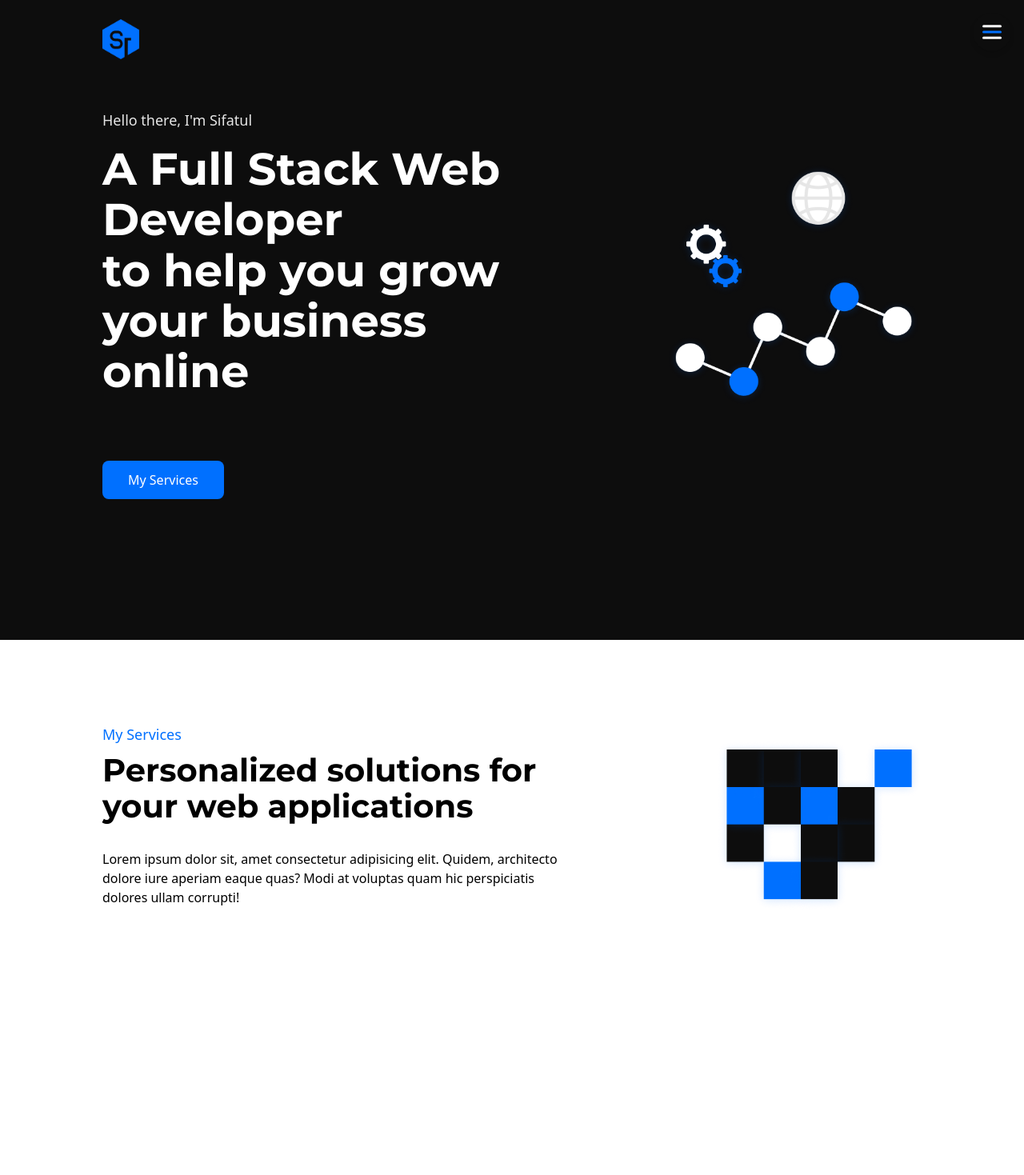
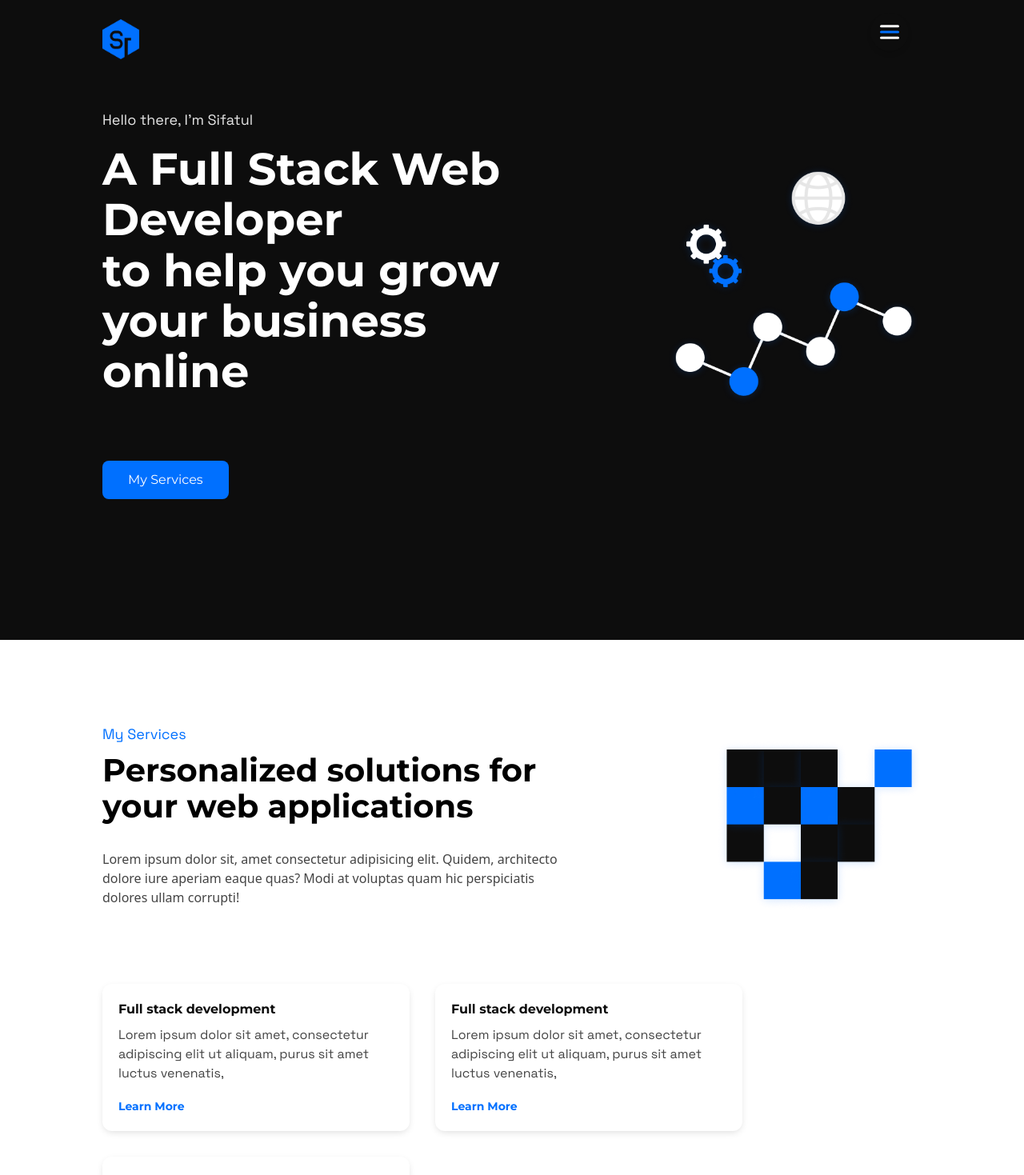
Before and after one commit to sifatulrabbi/sifatulrabbi.github.io, a Next.js app: page / in a window 1280 px wide. Shown: the top 1469 px of the page at 80% size. Before the commit the page ends 1190 px from the top, so only its background shows below. Built offline with nearby package versions, Linux system fonts and the light colour scheme.

Commit message:
feat: add services component
- add card component for service

```diff
--- a/components/header.tsx
+++ b/components/header.tsx
@@ -8,8 +8,8 @@ interface Props {
 export const Header: React.FC<Props> = ({caption, title}) => {
     return (
         <div className="flex flex-col max-w-xl">
-            <span className="text-blue text-lg">{caption}</span>
-            <h2 className="text-h2 mt-2">{title}</h2>
+            <span className="text-blue text-lg font-secondary">{caption}</span>
+            <h2 className="text-h2 mt-2 font-primary">{title}</h2>
         </div>
     );
 };
--- a/components/intro.tsx
+++ b/components/intro.tsx
@@ -14,17 +14,19 @@ export const Intro: React.FC = () => {
                         width={46}
                         layout="fixed"
                     />
-                    <h6 className="text-lg text-light mt-14">
+                    <h6 className="text-lg text-light mt-14 font-secondary">
                         Hello there, I&apos;m Sifatul
                     </h6>
-                    <h1 className="text-white text-h1 mt-4 mb-[10vh] lg:max-w-lg">
+                    <h1 className="text-white text-h1 mt-4 mb-[10vh] lg:max-w-lg font-primary">
                         A Full Stack Web Developer
                         <br />
                         to help you grow
                         <br />
                         your business online
                     </h1>
-                    <button className="btn-primary">My Services</button>
+                    <button className="btn-primary font-primary">
+                        My Services
+                    </button>
                 </div>
                 <div className="w-[25vw] self-center min-w-[200px] h-auto">
                     <Img
--- /dev/null
+++ b/components/my-services/card.tsx
@@ -0,0 +1,26 @@
+import React from "react";
+import Link from "next/link";
+
+interface Props {
+    title: string;
+    description: string;
+    path: string;
+}
+
+export const Card: React.FC<Props> = ({title, description, path}) => {
+    return (
+        <div className="bg-white max-w-sm rounded-xl shadow-custom p-5">
+            <h6 className="text-black text-base font-primary font-bold mb-2">
+                {title}
+            </h6>
+            <p className="text-dark text-base font-secondary mb-4">
+                {description}
+            </p>
+            <Link href={path}>
+                <a className="font-primary text-blue text-sm font-bold">
+                    Learn More
+                </a>
+            </Link>
+        </div>
+    );
+};
--- /dev/null
+++ b/components/my-services/cards.tsx
@@ -0,0 +1,18 @@
+import React from "react";
+import {servicesData} from "../../assets/data";
+import {Card} from "./card";
+
+export const Cards: React.FC = () => {
+    return (
+        <div className="flex flex-row flex-wrap gap-8 justify-start align-center mt-[8vh]">
+            {servicesData.services.map((data) => (
+                <Card
+                    key={data.name}
+                    title={data.name}
+                    description={data.summary}
+                    path={data.id}
+                />
+            ))}
+        </div>
+    );
+};
--- a/components/my-services/services.tsx
+++ b/components/my-services/services.tsx
@@ -2,6 +2,7 @@ import React from "react";
 import {Header} from "../header";
 import {servicesImg} from "../../assets/images";
 import Img from "next/image";
+import {Cards} from "./cards";
 
 export const Services: React.FC = () => {
     return (
@@ -12,7 +13,7 @@ export const Services: React.FC = () => {
                         caption="My Services"
                         title="Personalized solutions for your web applications"
                     />
-                    <p className="mt-8 max-w-xl">
+                    <p className="mt-8 max-w-xl text-dark">
                         Lorem ipsum dolor sit, amet consectetur adipisicing
                         elit. Quidem, architecto dolore iure aperiam eaque quas?
                         Modi at voluptas quam hic perspiciatis dolores ullam
@@ -27,6 +28,7 @@ export const Services: React.FC = () => {
                     />
                 </div>
             </div>
+            <Cards />
         </div>
     );
 };
--- a/components/navbar/navbar.tsx
+++ b/components/navbar/navbar.tsx
@@ -11,7 +11,7 @@ export const Navbar: React.FC = () => {
     return (
         <div>
             <button
-                className="fixed top-4 right-4 flex rounded-full bg-black h-12 w-12 shadow-md z-50"
+                className="fixed top-4 right-4 flex rounded-full bg-black h-12 w-12 shadow-md z-50 m-0 lg:mr-[10vw]"
                 onClick={toggleShow}
             >
                 <div
--- a/pages/index.tsx
+++ b/pages/index.tsx
@@ -15,10 +15,10 @@ const Home: NextPage<Props> = ({}) => {
     );
 };
 
-// export async function getStaticProps(ctx: NextPageContext) {
-//     return {
-//         props: {message: "Hello Next.js"},
-//     };
-// }
+export async function getStaticProps(ctx: NextPageContext) {
+    return {
+        props: {message: "Hello Next.js"},
+    };
+}
 
 export default Home;
--- a/styles/globals.css
+++ b/styles/globals.css
@@ -21,3 +21,7 @@
 .px-container {
     @apply w-full p-6 lg:px-[10vw];
 }
+
+.shadow-custom {
+    box-shadow: 0px 3px 10px -2px rgba(0, 0, 0, 0.15);
+}
--- a/tailwind.config.js
+++ b/tailwind.config.js
@@ -12,7 +12,7 @@ module.exports = {
             blue: "#0070ff",
             black: "#0d0d0d",
             white: "#fff",
-            dark: "#333",
+            dark: "#444444",
             light: "#e6e6e6",
         },
     },
```
